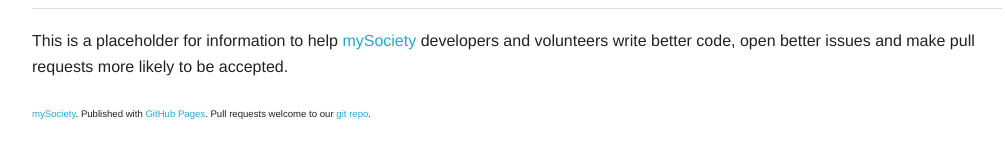
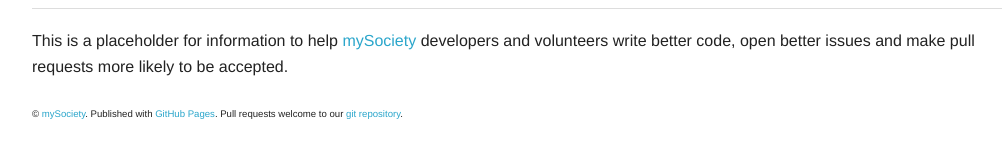
Before and after one commit to mysociety/mysociety.github.io, a Jekyll site: the page built from index.md, in a window 1280 px wide. Shown: the part 206-364 px from the top of the page, without its empty margins (123-1128 px from the left). Built offline with Jekyll 4.4.1, drawn with Linux system fonts in a browser that asks for light colours.

Commit message:
Minor tidying of the page footer.

```diff
--- a/_includes/footer.html
+++ b/_includes/footer.html
@@ -3,9 +3,9 @@
       <footer>
 
         <p><small>
-          <a href="http://www.mysociety.org">mySociety</a>.
+          &copy; <a href="http://www.mysociety.org">mySociety</a>.
           Published with <a href="http://pages.github.com">GitHub Pages</a>.
-          Pull requests welcome to our <a href="https://github.com/mysociety/mysociety.github.io">git repo</a>.
+          Pull requests welcome to our <a href="https://github.com/mysociety/mysociety.github.io">git repository</a>.
           </small></p>
       </footer>
     </div>
@@ -13,12 +13,12 @@
 
   <script>
   document.write('<script src=' +
-  ('__proto__' in {} ? 'assets/js/vendor/zepto' : 'assets/js/vendor/jquery') +
+  ('__proto__' in {} ? '{{ site.baseurl }}assets/js/vendor/zepto' : '{{ site.baseurl }}assets/js/vendor/jquery') +
   '.js><\/script>')
   </script>
 
-  <script src="assets/js/foundation/foundation.js"></script>
-  <script src="assets/js/foundation/foundation.topbar.js"></script>
+  <script src="{{ site.baseurl }}assets/js/foundation/foundation.js"></script>
+  <script src="{{ site.baseurl }}assets/js/foundation/foundation.topbar.js"></script>
 
   <script>
     $(document).foundation();
```
